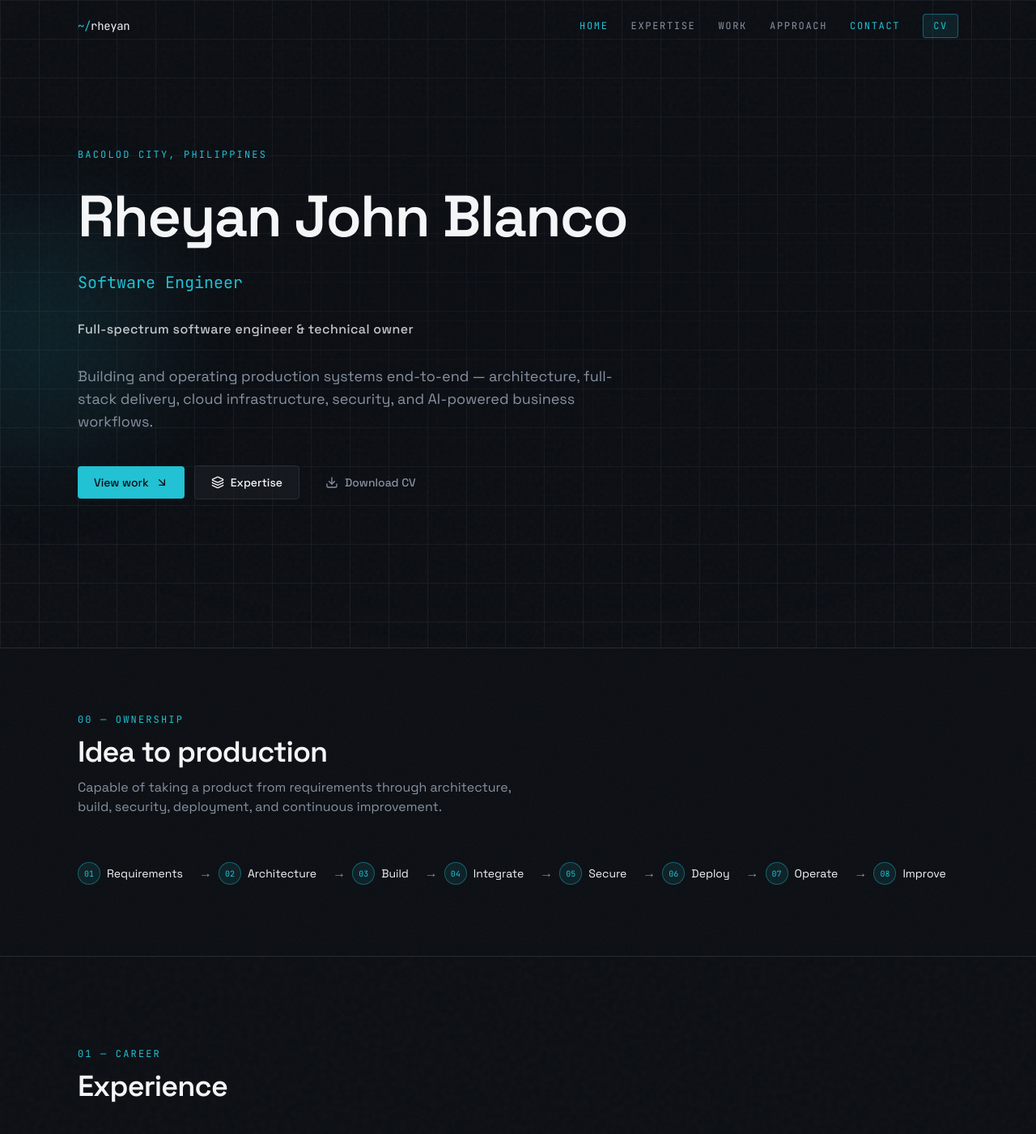
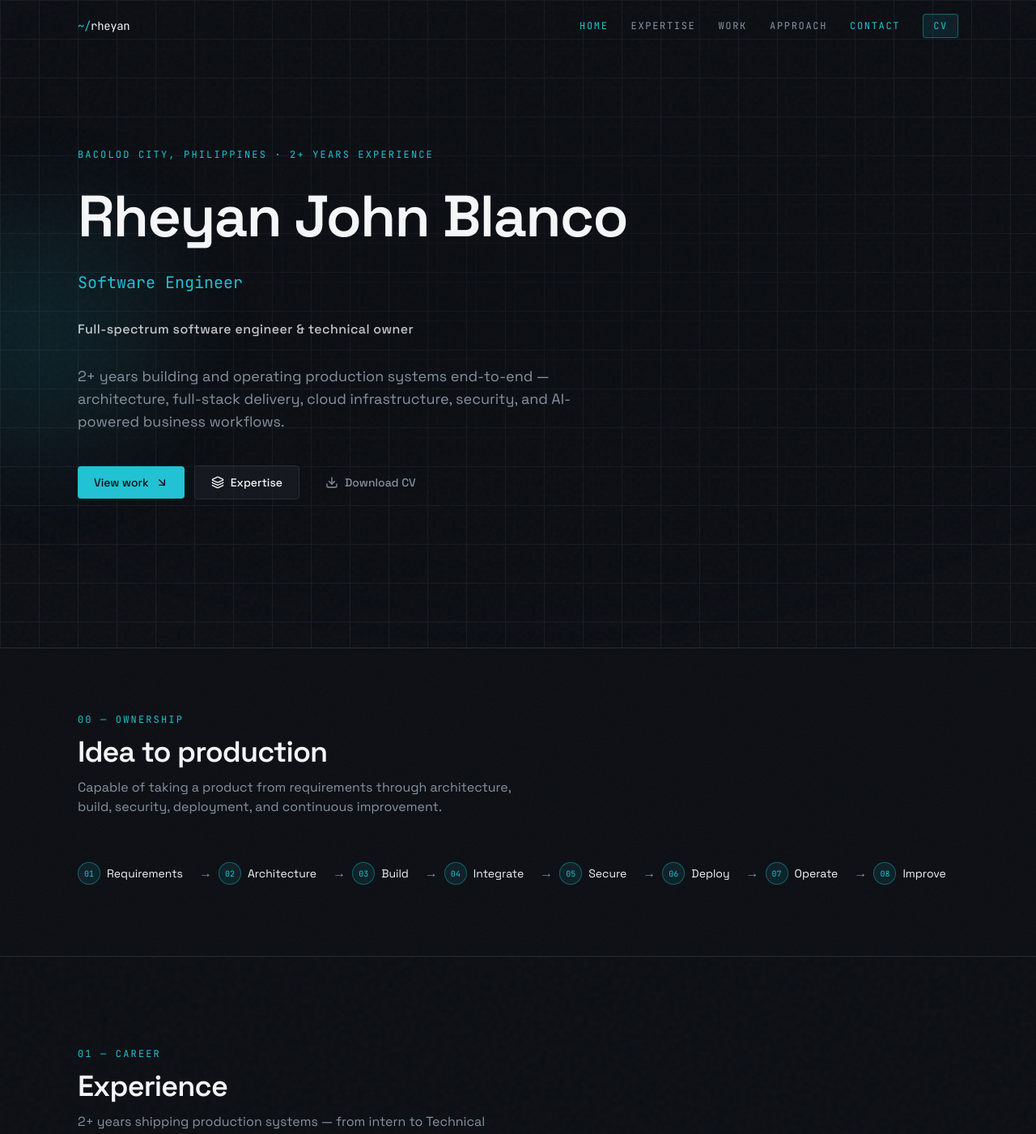
Before and after one commit to RheyanJohn15/WebPortfolio2, a Next.js app in the folder portfolio/: page / in a window 1280 px wide. Shown: the top 1401 px of the page at 81% size. Built offline with nearby package versions, Linux system fonts and the light colour scheme.

Commit message:
add experience years

```diff
--- a/portfolio/src/Components/experience.tsx
+++ b/portfolio/src/Components/experience.tsx
@@ -8,7 +8,11 @@ export default function Experience() {
   return (
     <section id="experience" className="relative border-t border-border bg-noise">
       <div className="section-shell">
-        <SectionHeading eyebrow="01 — Career" title="Experience" />
+        <SectionHeading
+          eyebrow="01 — Career"
+          title="Experience"
+          description="2+ years shipping production systems — from intern to Technical Engineering Lead and VP of Global Technology."
+        />
 
         <ol className="relative ml-3 border-l border-border md:ml-4">
           {experience.map((item, index) => (
--- a/portfolio/src/Components/hero.tsx
+++ b/portfolio/src/Components/hero.tsx
@@ -28,7 +28,7 @@ export default function Hero() {
           transition={{ duration: 0.5, delay: 0.1 }}
           className="mono-label"
         >
-          {site.location}
+          {site.location} · {site.yearsExperience} years experience
         </motion.p>
 
         <motion.h1
--- a/portfolio/src/data/site.ts
+++ b/portfolio/src/data/site.ts
@@ -3,10 +3,11 @@ export const site = {
   title: "Software Engineer",
   tagline: "Full-spectrum software engineer & technical owner",
   location: "Bacolod City, Philippines",
+  yearsExperience: "2+",
   heroSupport:
-    "Building and operating production systems end-to-end — architecture, full-stack delivery, cloud infrastructure, security, and AI-powered business workflows.",
+    "2+ years building and operating production systems end-to-end — architecture, full-stack delivery, cloud infrastructure, security, and AI-powered business workflows.",
   summary:
-    "Software Engineer, Full Stack Developer, DevOps Engineer, and technical product builder from the Philippines. Focused on production-ready web applications, SaaS platforms, ERP and business systems, recruitment platforms, AI-powered products, APIs, and cloud infrastructure.",
+    "Software Engineer with 2+ years of professional experience as a Full Stack Developer, DevOps Engineer, and technical product builder from the Philippines. Focused on production-ready web applications, SaaS platforms, ERP and business systems, recruitment platforms, AI-powered products, APIs, and cloud infrastructure.",
   about: [
     "I work across the entire software development lifecycle—from understanding business requirements and designing system architecture, to building frontend applications, developing backend APIs, managing databases, integrating third-party services, establishing CI/CD pipelines, deploying systems, securing infrastructure, troubleshooting production issues, and continuously improving the product.",
     "My strength is not being limited to one layer of the stack. I’m comfortable taking ownership of a complete system and making decisions across frontend architecture, backend architecture, databases, infrastructure, deployment, integrations, security, performance, user experience, analytics, and operational reliability.",
```
